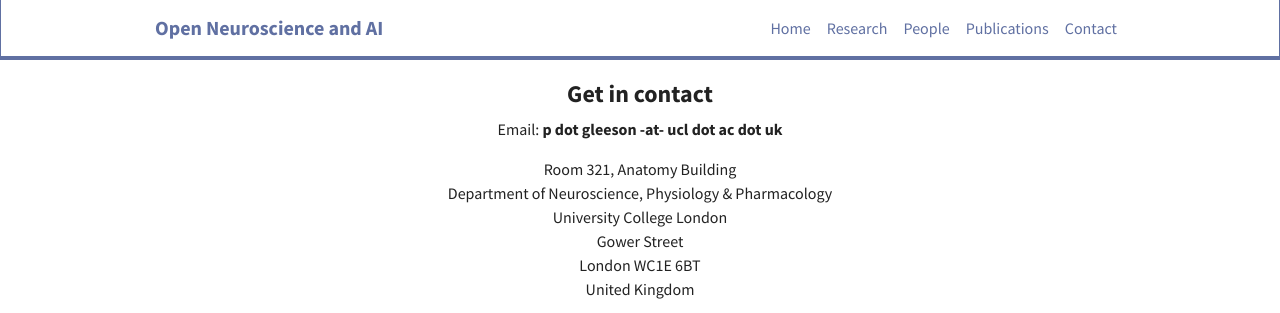
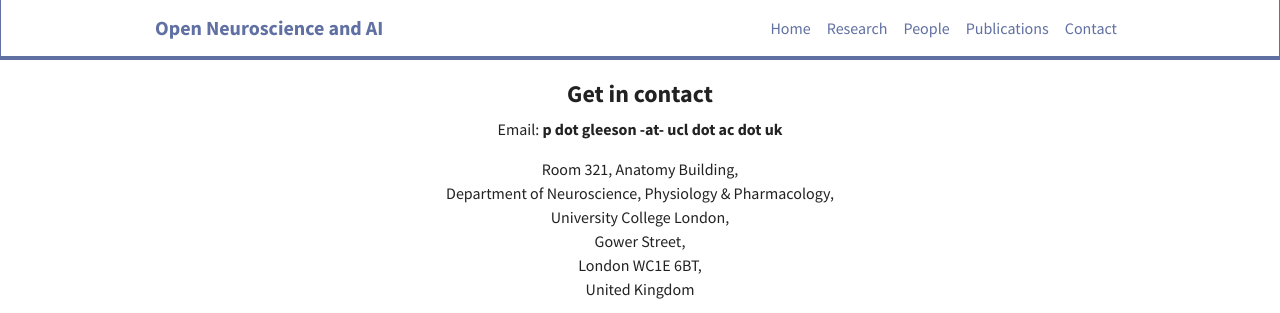
Before and after one commit to pgleeson/openneurolab, a Jekyll site: the page built from _pages/contact.md, in a window 1280 px wide, cut to the strip 0-313 px from the top of the page. Built offline with Jekyll 4.4.1, drawn with Linux system fonts in a browser that asks for light colours; nearby versions of some CDN libraries; comment, search, counter and statistics services are not loaded.

```diff
--- a/_pages/contact.md
+++ b/_pages/contact.md
@@ -11,11 +11,11 @@ permalink: /contact
 
 <p>Email: <b>p dot gleeson -at- ucl dot ac dot uk</b></p>
 <p>
-Room 321, Anatomy Building<br/>
-Department of Neuroscience, Physiology & Pharmacology<br/>
-University College London<br/>
-Gower Street<br/>
-London WC1E 6BT<br/>
+Room 321, Anatomy Building,<br/>
+Department of Neuroscience, Physiology & Pharmacology,<br/>
+University College London,<br/>
+Gower Street,<br/>
+London WC1E 6BT,<br/>
 United Kingdom <br/>
 </p>
 
```
